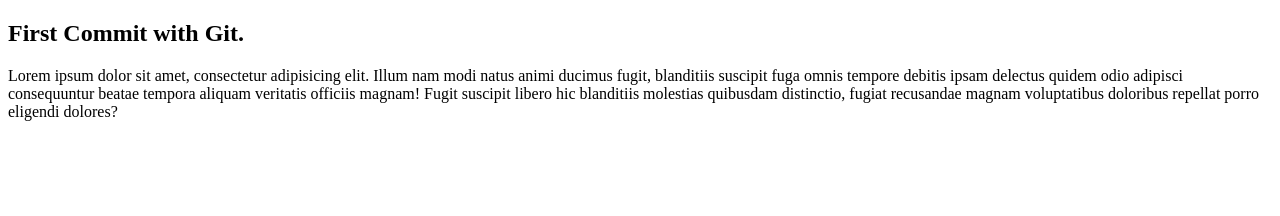
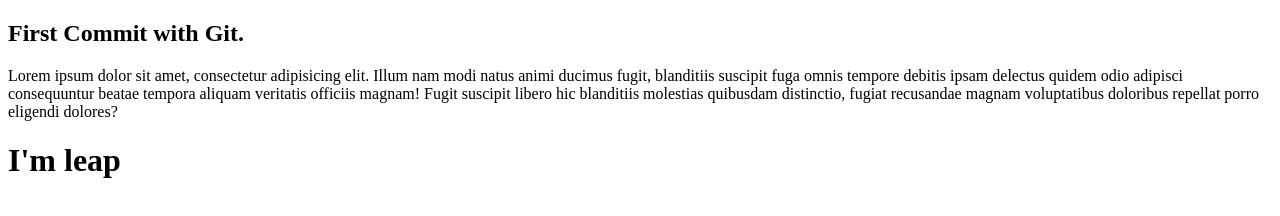
Before and after one commit to lyzhiaa/first-day-with-git, a plain HTML site: page index.html in a window 1280 px wide. Drawn offline with Linux system fonts and the light colour scheme.

Commit message:
first day with collaboration

```diff
--- a/index.html
+++ b/index.html
@@ -15,5 +15,6 @@
       quibusdam distinctio, fugiat recusandae magnam voluptatibus doloribus
       repellat porro eligendi dolores?
     </p>
+    <h1>I'm leap</h1>
   </body>
 </html>
```
